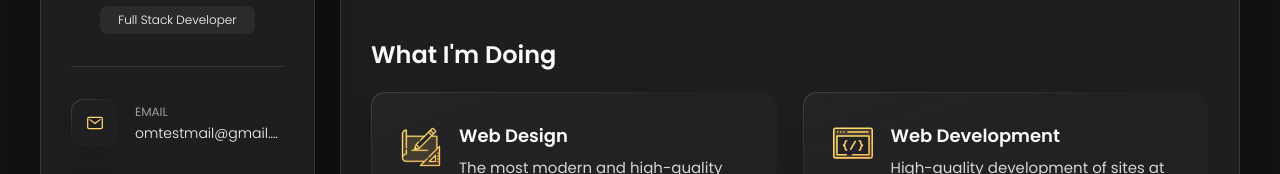
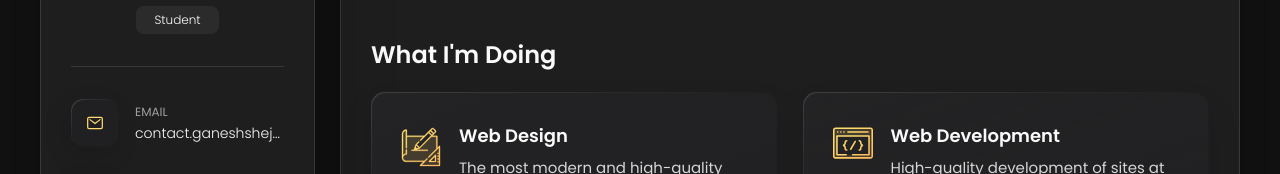
Before and after one commit to ganeshshejul/ganeshshejul.github.io, a plain HTML site: page index.html in a window 1280 px wide. Shown: the part 341-515 px from the top of the page. Drawn offline with nearby package versions, Linux system fonts and the light colour scheme.

Commit message:
Update index.html

```diff
--- a/index.html
+++ b/index.html
@@ -48,7 +48,7 @@
         <div class="info-content">
           <h1 class="name" title="Ganesh Shejul">Ganesh Shejul</h1>
 
-          <p class="title">Full Stack Developer</p>
+          <p class="title">Student</p>
         </div>
 
         <button class="info_more-btn" data-sidebar-btn>
@@ -74,7 +74,7 @@
             <div class="contact-info">
               <p class="contact-title">Email</p>
 
-              <a href="mailto:omtestmail@gmail.com" class="contact-link">omtestmail@gmail.com</a>
+              <a href="mailto:omtestmail@gmail.com" class="contact-link">contact.ganeshshejul@gmail.com</a>
             </div>
 
           </li>
```
